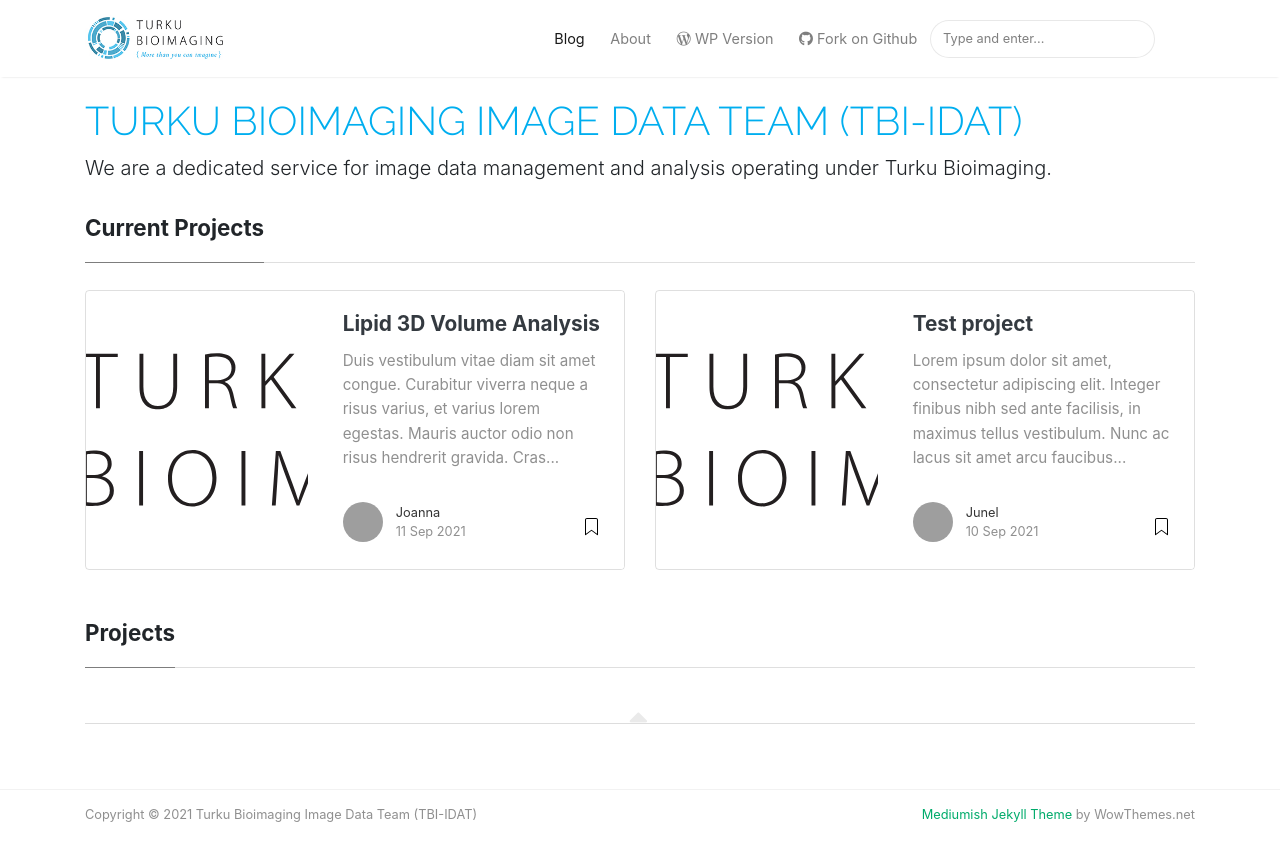
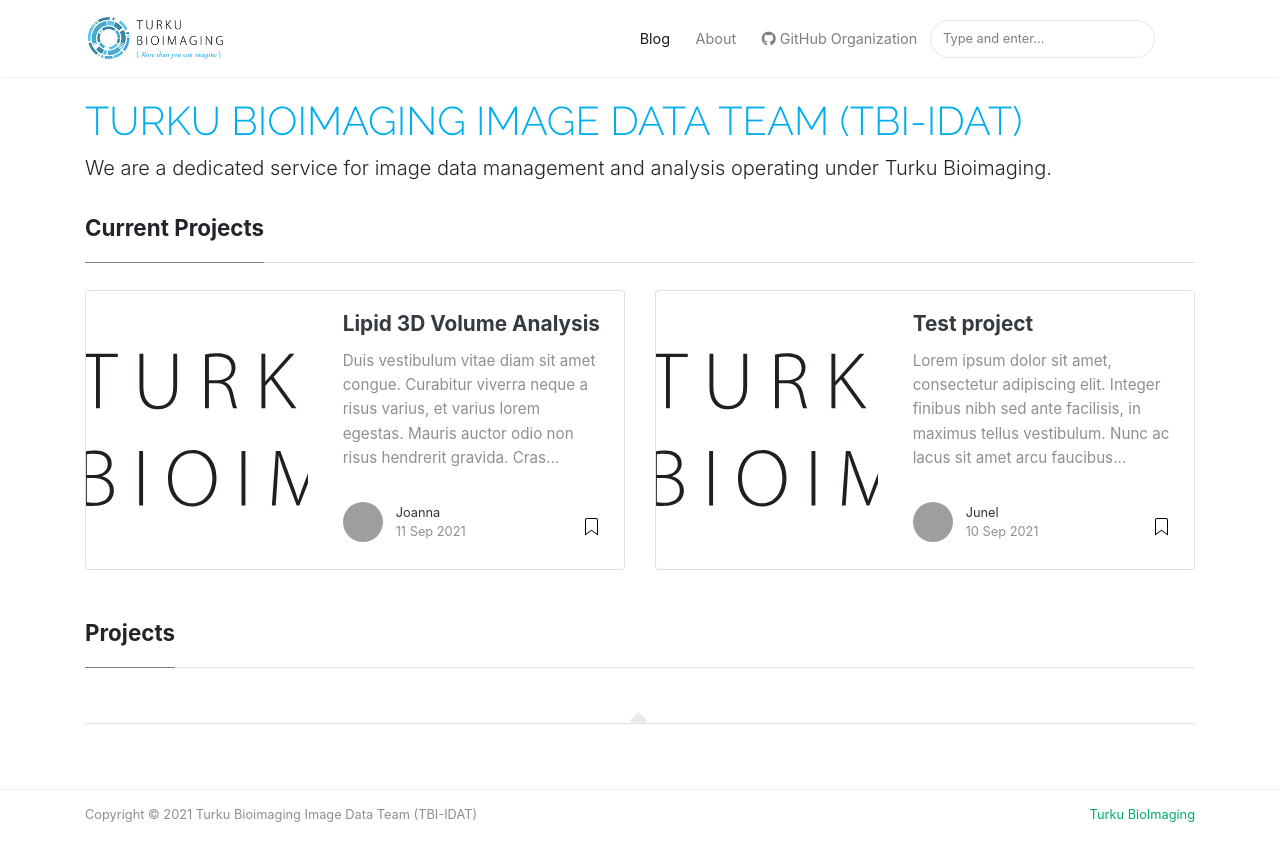
Before and after one commit to Turku-BioImaging/turku-bioimaging.github.io, a Jekyll site: the page built from index.html, in a window 1280 px wide. Shown: the top 861 px of the page. Built offline with Jekyll 4.4.1, drawn with Linux system fonts in a browser that asks for light colours; nearby versions of some CDN libraries; the list of posts is cut into pages by our own code; grey boxes are pictures that could not be loaded.

Commit message:
update links in navbar and footer

```diff
--- a/_layouts/default.html
+++ b/_layouts/default.html
@@ -115,21 +115,21 @@
               <a class="nav-link" href="{{ site.baseurl }}/about">About</a>
             </li>
 
-            <li class="nav-item">
+            {% comment %} <li class="nav-item">
               <a
                 target="_blank"
                 class="nav-link"
                 href="https://www.wowthemes.net/themes/mediumish-wordpress/"
                 ><i class="fab fa-wordpress-simple"></i> WP Version</a
               >
-            </li>
+            </li> {% endcomment %}
 
             <li class="nav-item">
               <a
                 target="_blank"
                 class="nav-link"
-                href="https://github.com/wowthemesnet/mediumish-theme-jekyll"
-                ><i class="fab fa-github"></i> Fork on Github</a
+                href="https://github.com/Turku-Bioimaging"
+                ><i class="fab fa-github"></i> GitHub Organization</a
               >
             </li>
 
@@ -244,10 +244,9 @@
             <div class="col-md-6 col-sm-6 text-center text-lg-right">
               <a
                 target="_blank"
-                href="https://www.wowthemes.net/mediumish-free-jekyll-template/"
-                >Mediumish Jekyll Theme</a
+                href="https://bioimaging.fi"
+                >Turku BioImaging</a
               >
-              by WowThemes.net
             </div>
           </div>
         </div>
```
